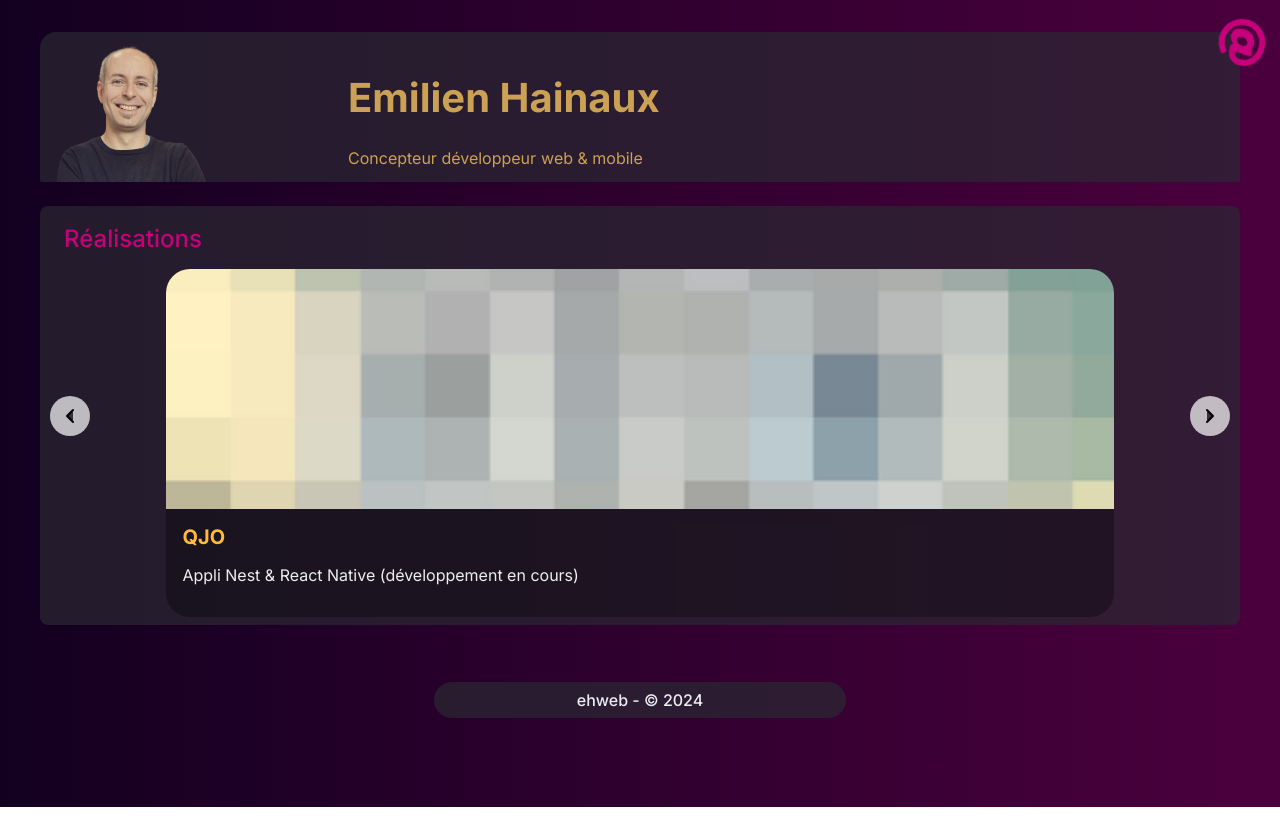
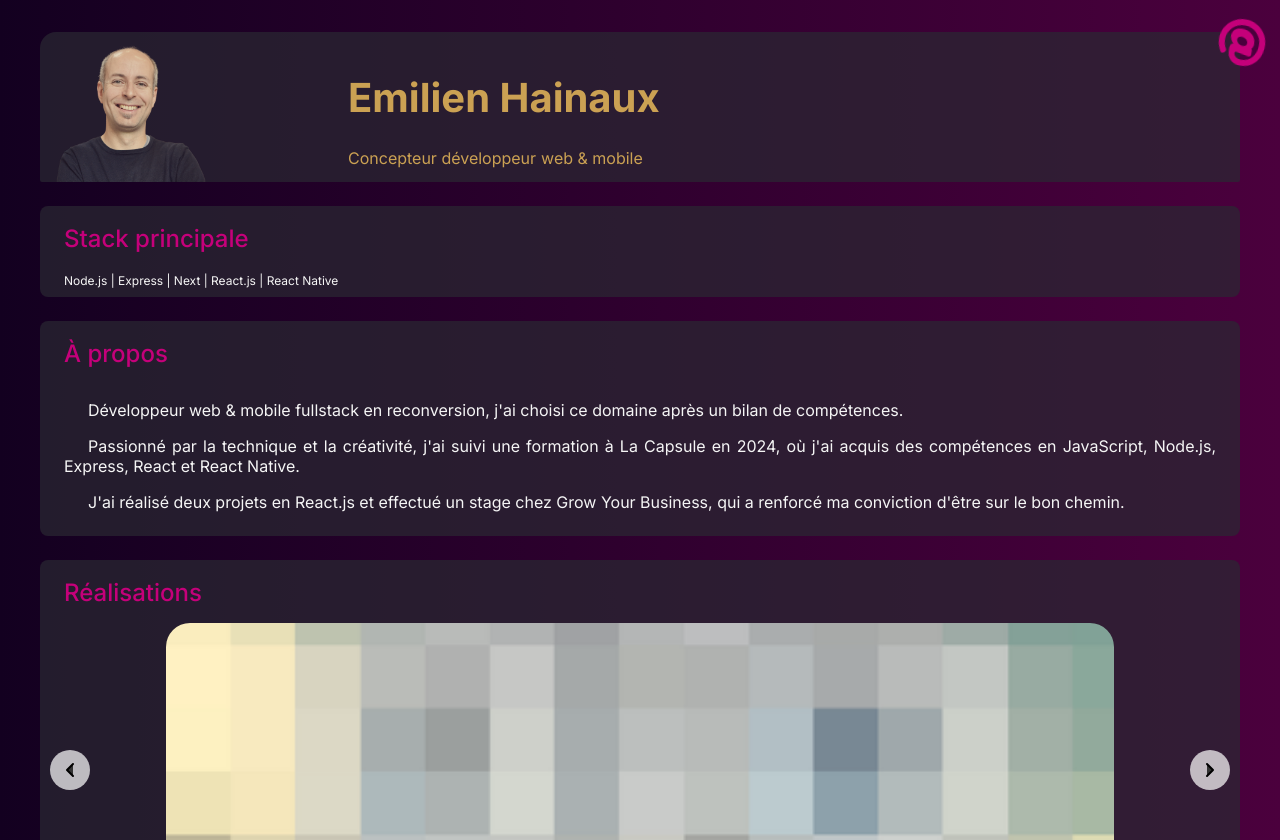
Before and after one commit to e-hainaux/ehweb, a Next.js app: page / in a window 1280 px wide. Shown: the top 840 px of the page. Before the commit the page ends 807 px from the top, so only its background shows below. Built offline with nearby package versions, Linux system fonts and the light colour scheme.

Commit message:
add new blocks

```diff
--- a/app/screens/home.tsx
+++ b/app/screens/home.tsx
@@ -230,8 +230,22 @@ const Home: React.FC = () => {
   return (
     <main className={styles.container}>
       <Header />
+      <div className={styles.block}>
+      <span className={styles.title}>Stack principale</span>
+      <div className={styles.blockText}>
+          <span className={styles.stack}>Node.js | Express | Next | React.js | React Native </span>
+        </div>
+      </div>
+      <div className={styles.block}>
+        <span className={styles.title}>À propos</span>
+        <div className={styles.blockText}>
+          <p>Développeur web & mobile fullstack en reconversion, j'ai choisi ce domaine après un bilan de compétences.</p>
+          <p>Passionné par la technique et la créativité, j'ai suivi une formation à La Capsule en 2024, où j'ai acquis des compétences en JavaScript, Node.js, Express, React et React Native.</p>
+          <p>J'ai réalisé deux projets en React.js et effectué un stage chez Grow Your Business, qui a renforcé ma conviction d'être sur le bon chemin.</p>
+        </div>
+      </div>
       {isCarouselReady && (
-  <div className={styles.realisationsContainer}>
+  <div className={styles.block}>
     <span className={styles.title}>Réalisations</span>
     <div className={styles.embla} ref={emblaRef}>
       <div className={styles.emblaContainer}>
--- a/app/styles/Home.module.css
+++ b/app/styles/Home.module.css
@@ -52,14 +52,33 @@
     color: #c5007a;
 
   }
-  .realisationsContainer {
+  .block {
     position: relative;
     display: flex;
     flex-direction: column;
     justify-content: space-evenly;
     padding: 2px 8px 8px 8px;
+    margin-bottom: 24px;;
     border-radius: 8px;
     background-color: rgba(42, 40, 51, 0.7);
+  }
+
+  .blockText {
+    padding: 0 16px;
+  }
+
+  .block p {
+    text-indent: 24px;
+    text-align: justify;
+    color: whitesmoke;
+  }
+
+  .stack {
+    text-align: center;
+    font-size: 12px;
+    color: whitesmoke;
+
+
   }
 
   .embla {
```
